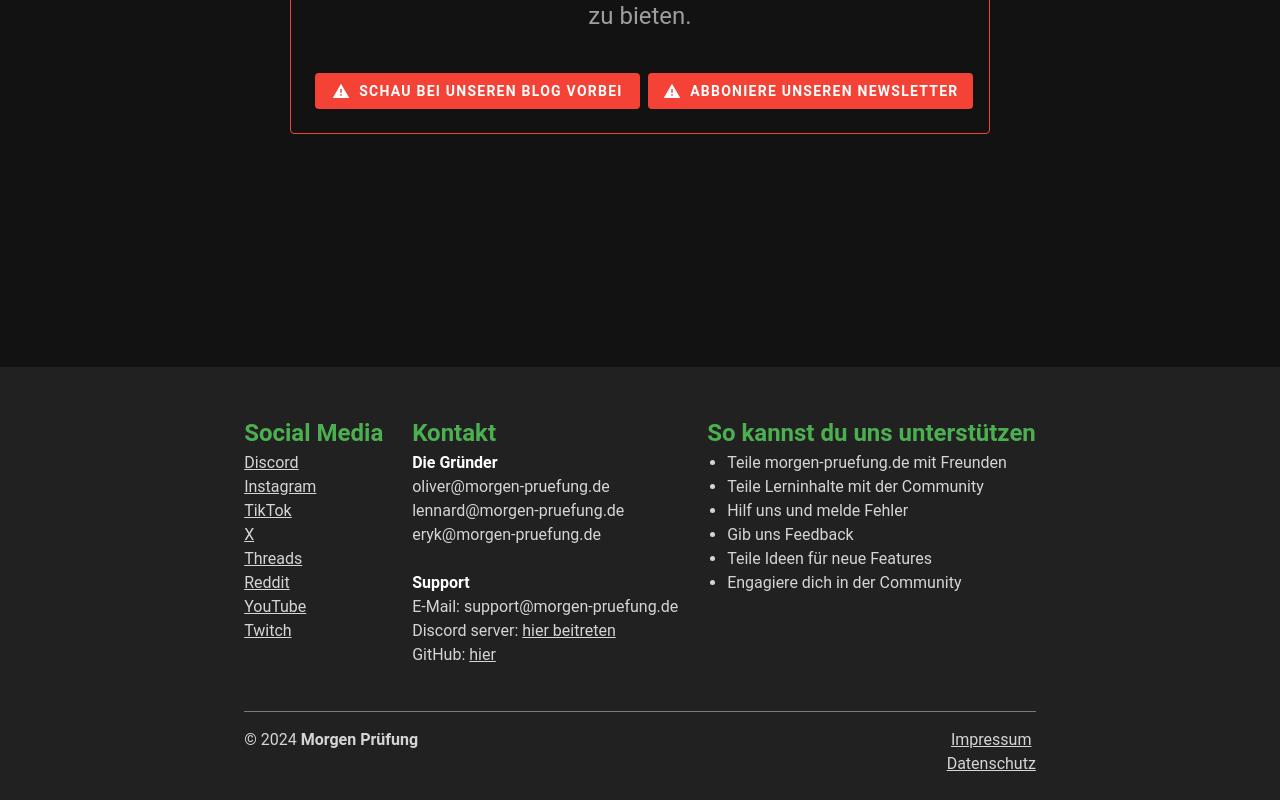
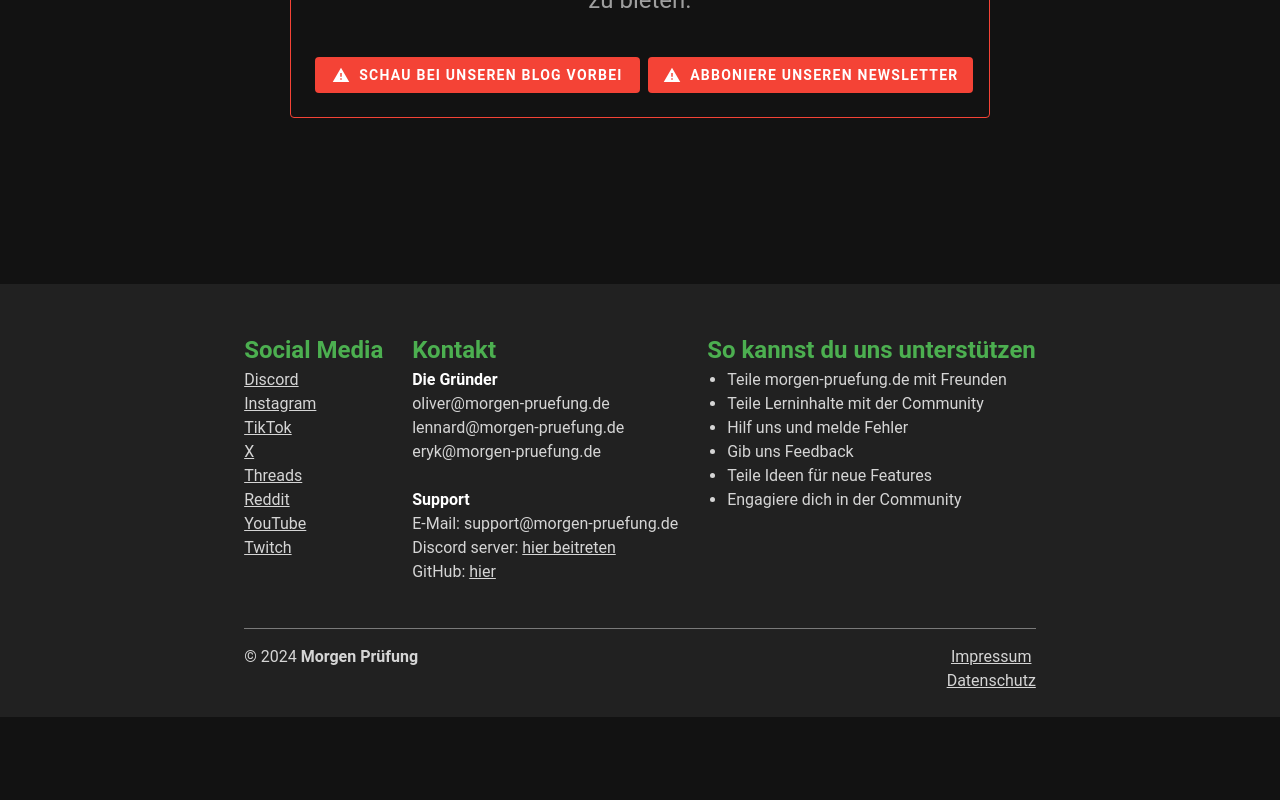
Before and after one commit to morgen-pruefung/website, a Vue app: page / in a window 1280 px wide. Shown: the part 674-1474 px from the top of the page. After the commit the page ends 1391 px from the top, so only its background shows below. Built offline with nearby package versions, Linux system fonts and the light colour scheme.

Commit message:
Fix footer position

```diff
--- a/src/App.vue
+++ b/src/App.vue
@@ -16,8 +16,4 @@ import Footer from "@/components/Footer.vue";
 </script>
 
 <style scoped>
-main {
-  margin: 8px;
-  margin-bottom: 250px;
-}
 </style>
--- a/src/components/Footer.vue
+++ b/src/components/Footer.vue
@@ -3,7 +3,7 @@
 </script>
 
 <template>
-  <v-footer class="custom-footer pt-8">
+  <v-footer class="pt-8">
     <v-container class="w-66">
       <v-row>
         <v-col>
@@ -72,13 +72,6 @@
 </template>
 
 <style scoped>
-.custom-footer {
-  position: absolute;
-  bottom: 0;
-  left: 0;
-  width: 100%;
-}
-
 .bottom-footer{
   text-align: center;
 }
```
